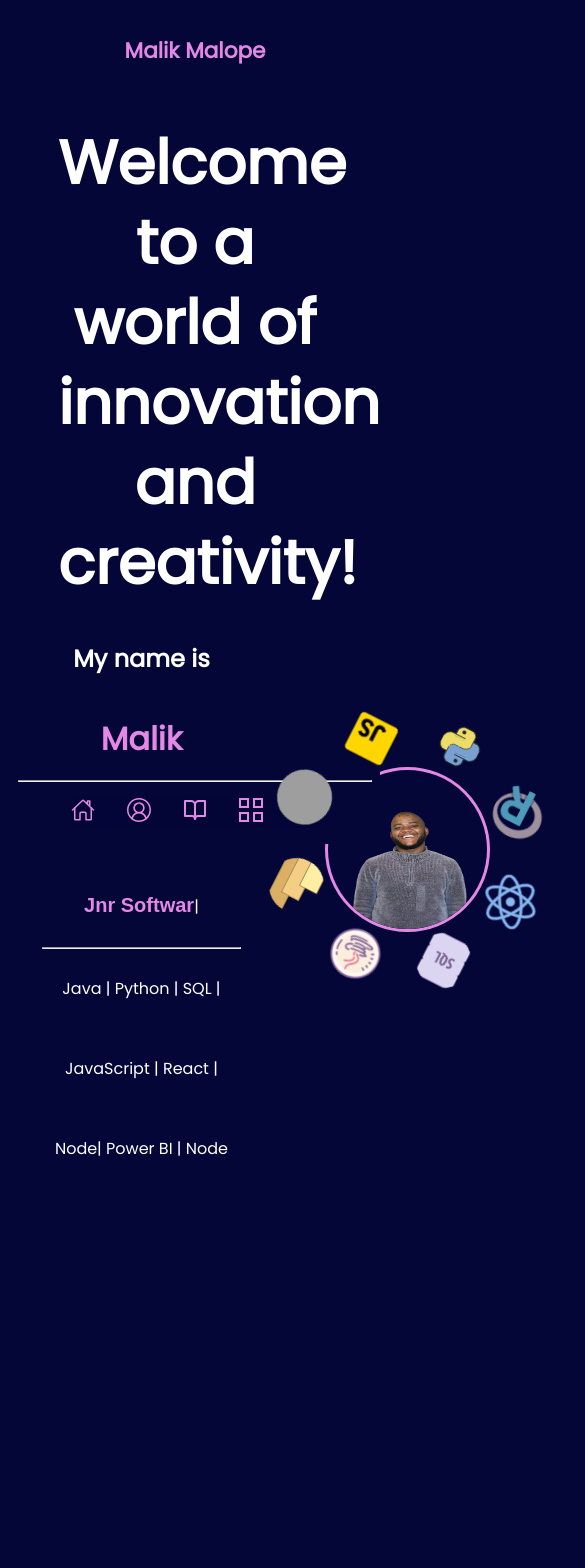
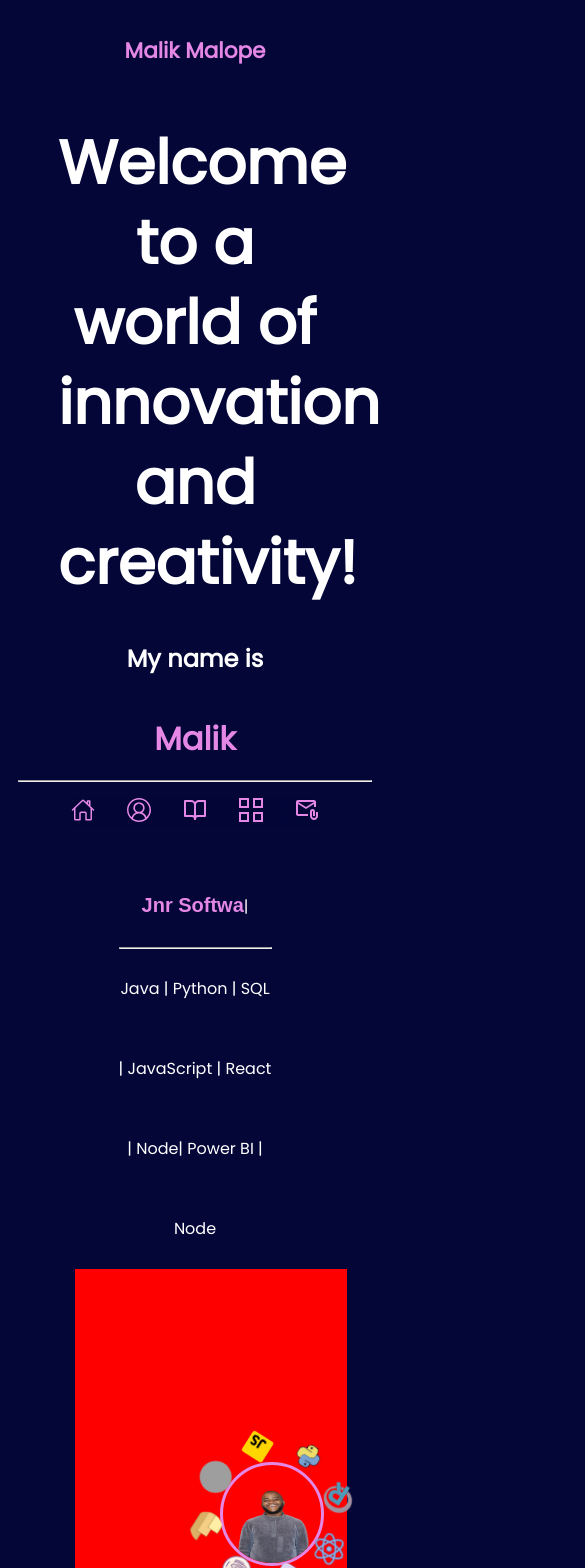
Before and after one commit to libSpace/my-react-portfolio-one, a React (Create React App) app: page / in a window 390 px wide. Shown: the top 1568 px of the page, 585 px wide, since content can reach past the window. Before the commit the page ends 1303 px from the top, so only its background shows below. Built offline with nearby package versions, Linux system fonts and the light colour scheme; grey boxes are pictures that could not be loaded.

Commit message:
ALigning my landing page for mobile screen.

```diff
--- a/src/component/Home.css
+++ b/src/component/Home.css
@@ -28,7 +28,7 @@
     display: flex;
 }
 .intro-content .left{
-    width: 65%;
+    width: 50%;
     text-align: center;
     line-height: 5rem;
 }
@@ -39,9 +39,24 @@
 }
 
 .intro-content .right{
-    width: 35%;
+    /* width: 35%; */
     justify-content: center;
     text-align: center;
     align-items: center;
     align-content: center;
+    margin-left: 2rem;
 }
+
+/* Media query for mobile devices */
+@media only screen and (max-width: 700px) {
+
+    .main-content,.intro-content{
+        flex-direction: column;
+        justify-content: center;
+        align-items: center;
+    }
+   .intro-content .right{
+    /* align-items: center; */
+    /* border: red solid 3px; */
+   }
+}
--- a/src/component/Skill.css
+++ b/src/component/Skill.css
@@ -14,8 +14,8 @@
 .cont .logo-skill {
     position: relative; /* Change from inherit to relative */
     /* margin: -25px; */
-    height: 286px;
-    width: 286px;
+    height: 17rem;
+    width: 17rem;
     display: flex;
     justify-content: center;
     align-items: center;
@@ -37,6 +37,7 @@
     z-index: 5;
     cursor: pointer;
 }
+
 
 .cont .logo-skill .main-img {
     animation: spin 8s linear 1s infinite;
@@ -61,6 +62,10 @@
     transition: .2s ease;
     opacity: 0;
 }
+
+
+
+
 
 .cont .logo-skill .main-img .circle {
     opacity: 1;
@@ -149,3 +154,50 @@
         opacity: 1;
     }
 }
+
+/* Media query for mobile devices */
+@media only screen and (max-width: 700px) {
+
+    .cont .logo-skill .main-img {
+        position: absolute;
+        height: 10.32rem;
+        width: 10.32rem;
+        border-radius: 50%;
+        display: flex;
+        justify-content: center;
+        align-items: center;
+        z-index: 5;
+        cursor: pointer;
+
+    }
+    .cont .logo-skill .circle {
+        position: absolute;
+        height: 2rem;
+        width: 2rem;
+        border-radius: 50%;
+        /* background-color: rgb(4, 4, 44); */
+        background-color: #E487E5;
+        display: flex;
+        justify-content: center;
+        align-items: center;
+        transition: .2s ease;
+        opacity: 0;
+    }
+    .cont img {
+        position: absolute;
+        height: 6.5rem;
+        width: 6.5rem;
+        border-radius: 50%;
+        border: 3px solid #E487E5;
+        transform: translate(-100px);
+        opacity: 0;
+        animation: fade-in 1s ease 1 0.5s forwards;
+    }
+    .cont{
+        background-color: red;
+        align-items: center;
+        align-content: center;
+        justify-content: center;
+
+    }
+}
```
